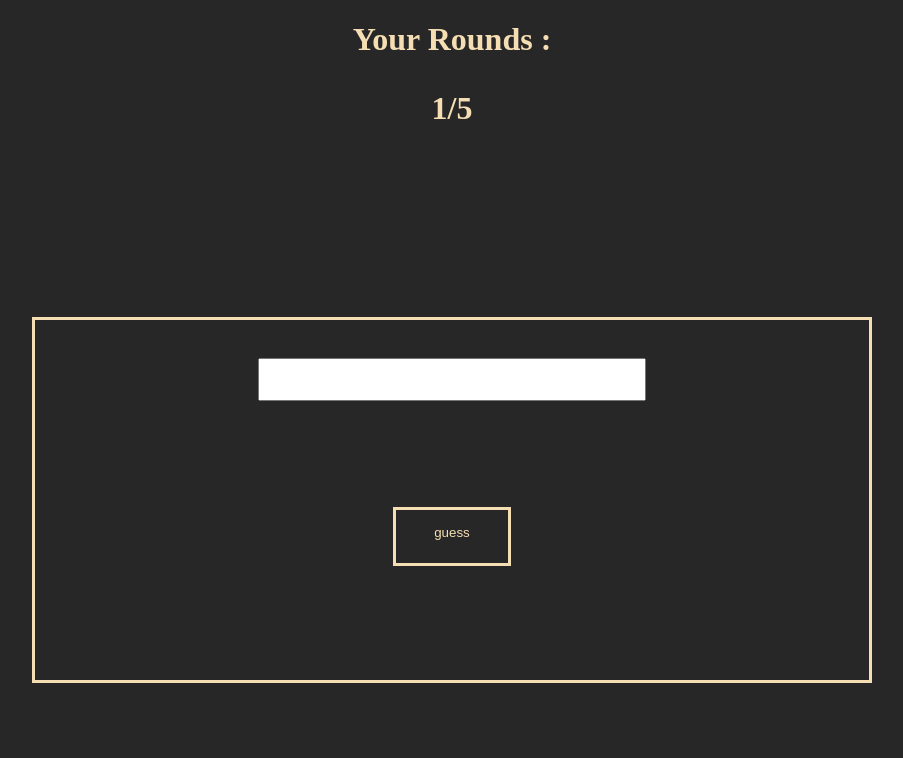
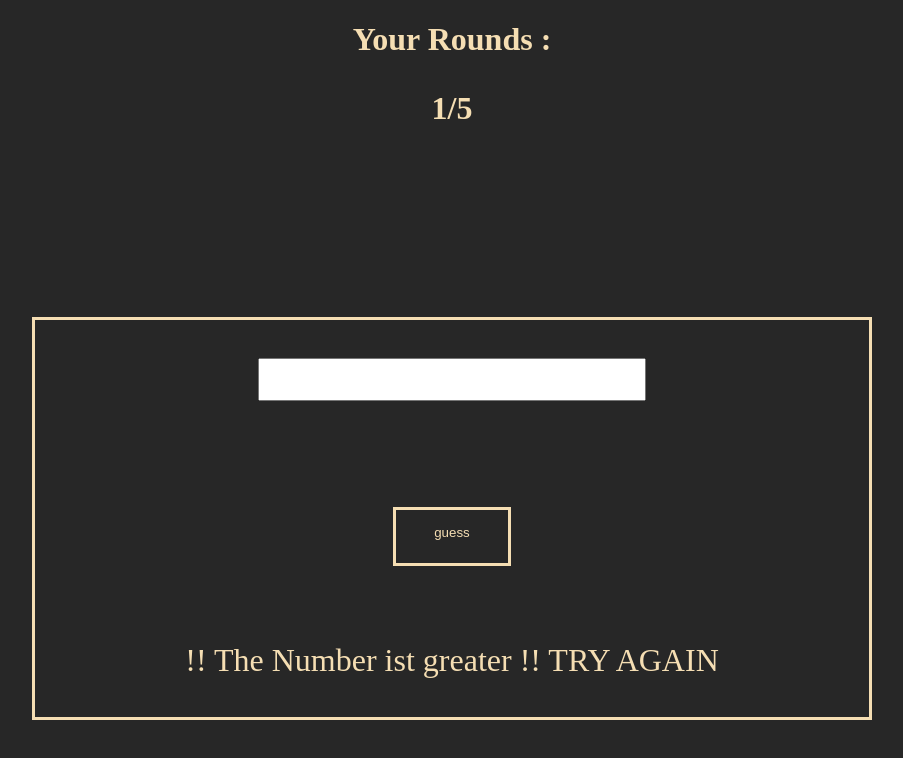
Before and after one commit to Babera91/NumberGame, a plain HTML site: page assets/html/5Rounds.html in a window 1280 px wide. Both pictures are taken after a click on the button "guess". Shown: the whole page, without its empty margins (188-1091 px from the left). Drawn offline with Linux system fonts and the light colour scheme.

Commit message:
5Round index fied

```diff
--- a/assets/html/5Rounds.html
+++ b/assets/html/5Rounds.html
@@ -16,9 +16,9 @@
     </div>
     <div id="input">
         <input type="text" id="text"><br>
-        <input type="button" value="guess" id="button" onclick="guess()">
+        <input type="button" value="guess" id="button" onclick="guess2()">
         <div id="FieldOfText"></div>
     </div>
-    <script src="../../assets/js/5Round.js"></script>
+    <script src="../../assets/js/5Rounds.js"></script>
 </body>
 </html>
--- a/assets/js/5Rounds.js
+++ b/assets/js/5Rounds.js
@@ -1,5 +1,5 @@
 // Button function
-async function guess(){
+async function guess2(){
     let numb = Number(document.getElementById('text').value)
     if(numb == random){
         document.getElementById('FieldOfText').innerHTML = '!! Your WIN !! Gratulation You Can Be Happy '
```
